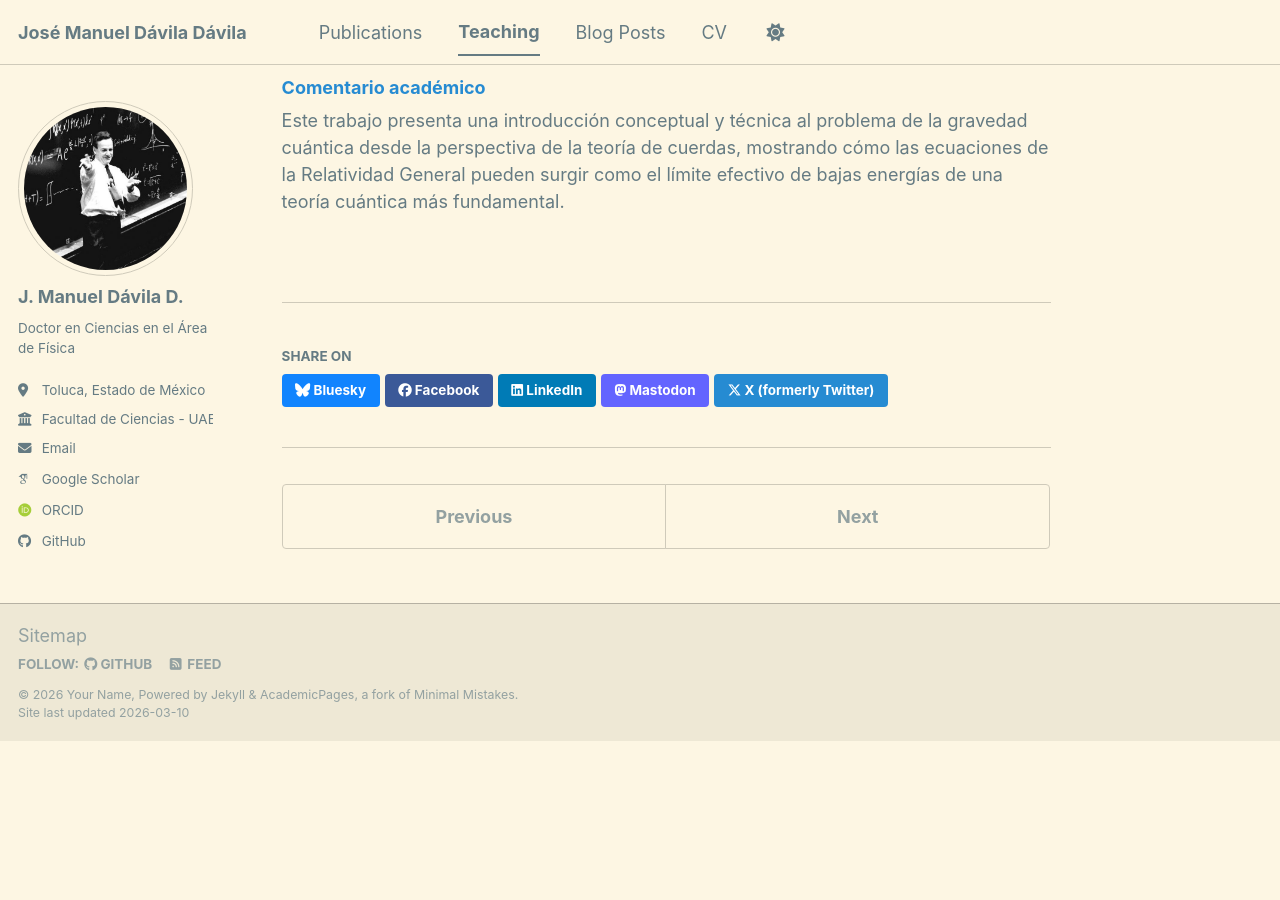
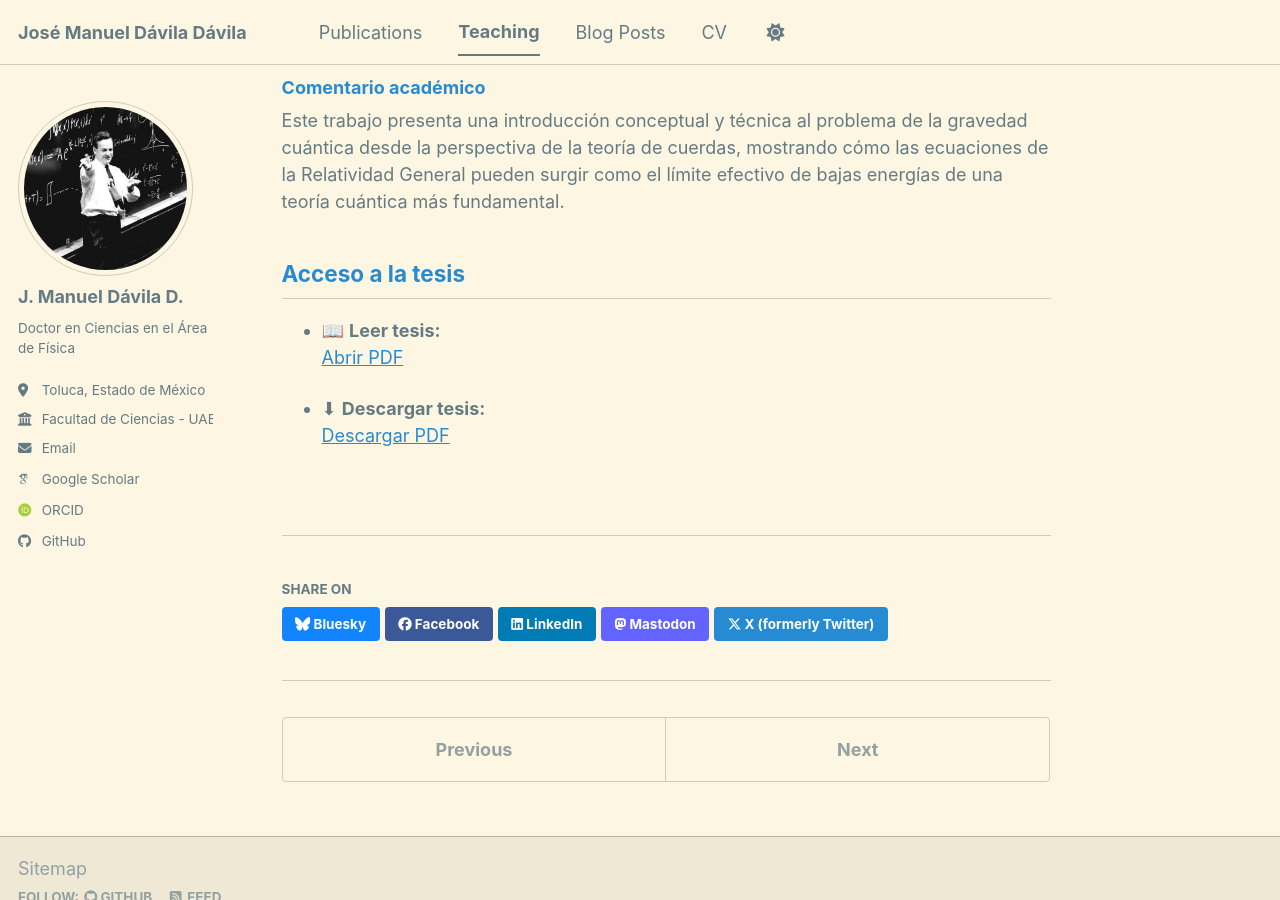
Before and after one commit to jmdaviladr/jmdaviladr.github.io, a Jekyll site: the page built from _teaching/2020-gravedad-cuantica-teoria-cuerdas.md, in a window 1280 px wide and 900 px high, scrolled down 1150 px. Built offline with Jekyll 4.4.1, drawn with Linux system fonts in a browser that asks for light colours; some web fonts are replaced; a script bundle is joined from its source files by our own code; library files that are not in the unit come from our copies; before the commit the page ends 1891 px from its top, so only the background shows below that.

Commit message:
Update 2020-gravedad-cuantica-teoria-cuerdas.md

```diff
--- a/_teaching/2020-gravedad-cuantica-teoria-cuerdas.md
+++ b/_teaching/2020-gravedad-cuantica-teoria-cuerdas.md
@@ -37,3 +37,11 @@ La tesis desarrolla los siguientes temas principales:
 ### Comentario académico
 
 Este trabajo presenta una introducción conceptual y técnica al problema de la gravedad cuántica desde la perspectiva de la teoría de cuerdas, mostrando cómo las ecuaciones de la Relatividad General pueden surgir como el límite efectivo de bajas energías de una teoría cuántica más fundamental.
+
+## Acceso a la tesis
+
+- 📖 **Leer tesis:**
+  [Abrir PDF](../../files/2020-gravedad-cuantica-teoria-cuerdas.pdf)
+
+- ⬇ **Descargar tesis:**
+  [Descargar PDF](../../files/2020-gravedad-cuantica-teoria-cuerdas.pdf)
```
